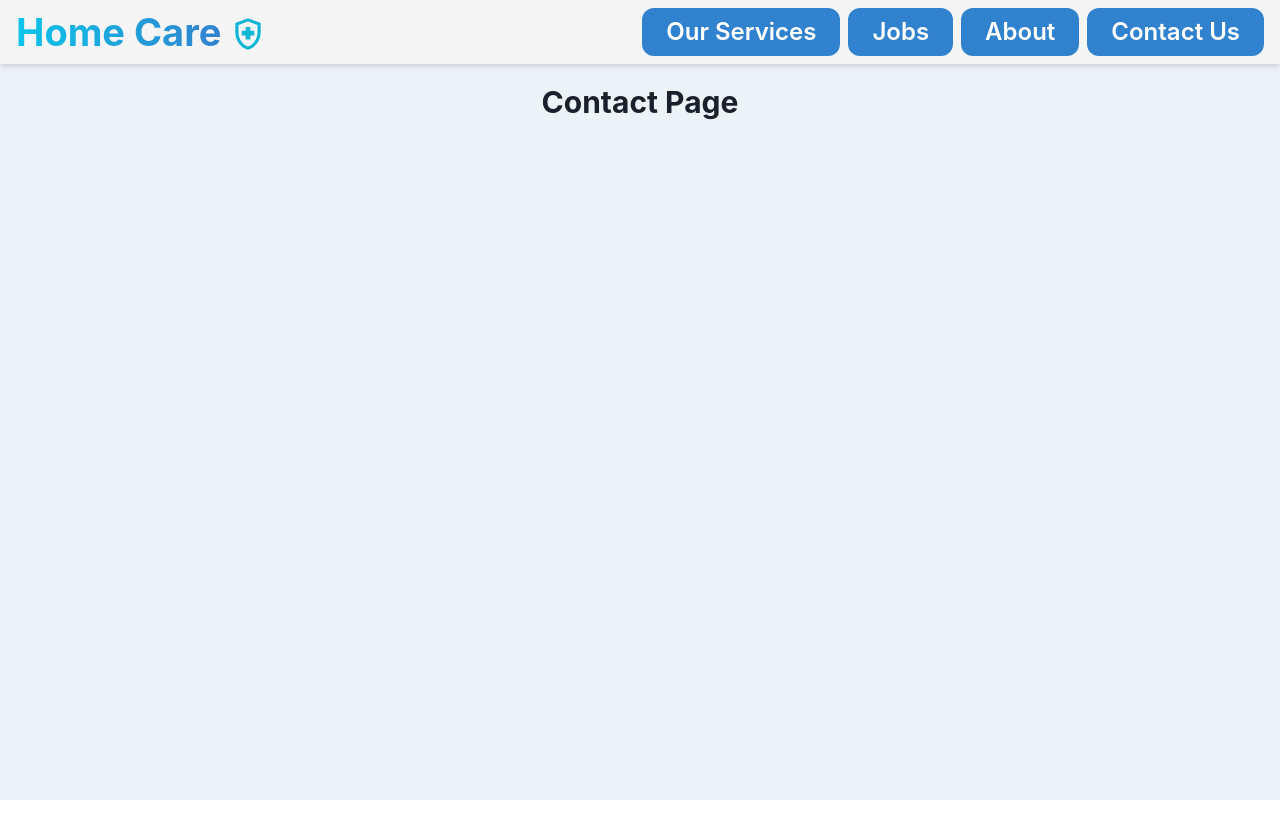
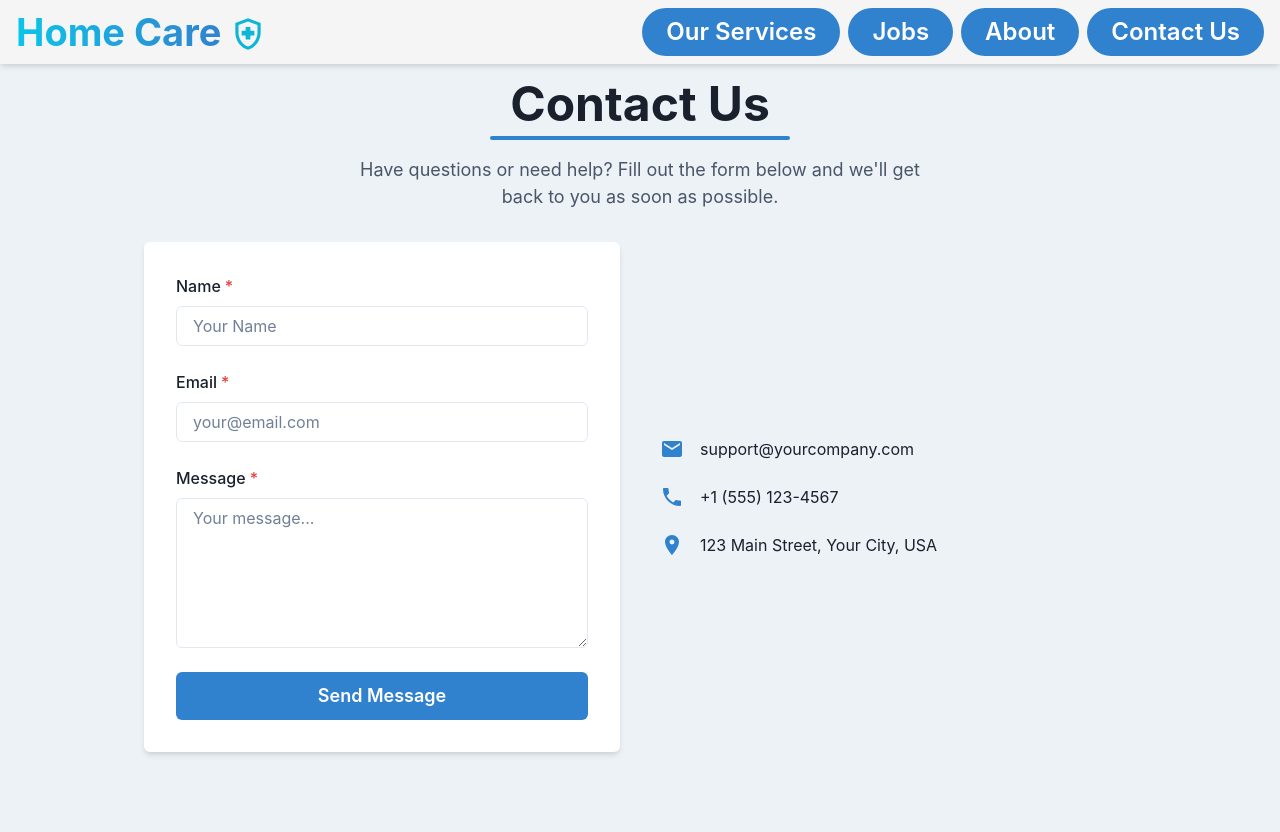
Before and after one commit to ztfaili/Home_Care_Site, a React (Vite) app in the folder frontend/: page /contact in a window 1280 px wide. Before the commit the page ends 800 px from the top, so only its background shows below. Built offline with nearby package versions, Linux system fonts and the light colour scheme.

Commit message:
Rounded navbar button and filled in contact page.

```diff
--- /dev/null
+++ b/frontend/src/components/LineAnimation.jsx
@@ -0,0 +1,12 @@
+import { keyframes } from "@emotion/react";
+
+export const growLine = keyframes`
+  from {
+    transform: scaleX(0);
+    transform-origin: left;
+  }
+  to {
+    transform: scaleX(1);
+    transform-origin: left;
+  }
+`;
--- a/frontend/src/components/Navbar.jsx
+++ b/frontend/src/components/Navbar.jsx
@@ -44,22 +44,22 @@ const Navbar = () => {
 
           <HStack spacing={2} alignItems={"center"}>
             <Link to={"/services"}>
-              <Button size={"lg"} colorScheme={"blue"} fontSize={"24"} rounded={"xl"}>
+              <Button size={"lg"} colorScheme={"blue"} fontSize={"24"} rounded={"full"}>
                 Our Services
               </Button>
             </Link>
             <Link to={"/jobs"}>
-              <Button size={"lg"} colorScheme={"blue"} fontSize={"24"} rounded={"xl"}>
+              <Button size={"lg"} colorScheme={"blue"} fontSize={"24"} rounded={"full"}>
                 Jobs
               </Button>
             </Link>
             <Link to={"/about"}>
-              <Button size={"lg"} colorScheme={"blue"} fontSize={"24"} rounded={"xl"}>
+              <Button size={"lg"} colorScheme={"blue"} fontSize={"24"} rounded={"full"}>
                 About
               </Button>
             </Link>
             <Link to={"/contact"}>
-              <Button size={"lg"} colorScheme={"blue"} fontSize={"24"} rounded={"xl"}>
+              <Button size={"lg"} colorScheme={"blue"} fontSize={"24"} rounded={"full"}>
                 Contact Us
               </Button>
             </Link>
--- a/frontend/src/pages/About.jsx
+++ b/frontend/src/pages/About.jsx
@@ -1,18 +1,8 @@
 import { Container, VStack, Text, Box, Heading, HStack, Card, CardHeader, CardBody, CardFooter, Image, Center, SimpleGrid, Divider } from "@chakra-ui/react"
-import { keyframes } from "@emotion/react";
 import { FaSquareInstagram } from "react-icons/fa6";
 import { FaTwitter, FaFacebook } from "react-icons/fa";
+import { growLine } from "../components/LineAnimation";
 
-const growLine = keyframes`
-  from {
-    transform: scaleX(0);
-    transform-origin: left;
-  }
-  to {
-    transform: scaleX(1);
-    transform-origin: left;
-  }
-`;
 
 const staffMembers = [
     {
@@ -55,6 +45,7 @@ const About = () => {
                     height="4px"
                     width="120%"
                     bg="blue.500"
+                    borderRadius={"30px 30px 30px 30px"}
                     transformOrigin="left"
                     animation={`${growLine} 2s ease-out forwards`}
                 />
--- a/frontend/src/pages/Contact.jsx
+++ b/frontend/src/pages/Contact.jsx
@@ -1,19 +1,81 @@
-import { Container, VStack, Text } from "@chakra-ui/react"
+import {Container, Box, Heading, Text, VStack, Input, Textarea, Button, FormControl, FormLabel, SimpleGrid, Icon, HStack, useColorModeValue } from "@chakra-ui/react";
+import { MdEmail, MdPhone, MdLocationOn } from "react-icons/md";
+import { growLine } from "../components/LineAnimation";
 
 const Contact = () => {
+  const inputBg = useColorModeValue("white", "gray.700");
+
   return (
-    <Container maxW="container.md" py={20}>
-        <VStack spacing={8}>
-            <Text
-                fontSize={"30"}
-                fontWeight={"bold"}
-                textAlign={"center"}
-            >
-                Contact Page
-            </Text>
-        </VStack>
+    <Container maxW="container.lg" py={20}>
+      <VStack spacing={8} textAlign="center">
+        <Box>
+          <Heading size="2xl" mb={2}>
+            Contact Us
+          </Heading>
+          <Box
+            height="4px"
+            width="300px"
+            bg="blue.500"
+            mx="auto"
+            borderRadius="30px 30px 30px 30px"
+            mb={4}
+            transformOrigin="left"
+            animation={`${growLine} 1.5s ease-out forwards`}
+          />
+          <Text fontSize="lg" maxW="xl" mx="auto" color="gray.600">
+            Have questions or need help? Fill out the form below and we'll get
+            back to you as soon as possible.
+          </Text>
+        </Box>
+
+        <SimpleGrid columns={{ base: 1, md: 2 }} spacing={10} w="full">
+          {/* Contact Form */}
+          <Box
+            as="form"
+            bg={inputBg}
+            p={8}
+            borderRadius="md"
+            boxShadow="md"
+            w="full"
+          >
+            <VStack spacing={6}>
+              <FormControl isRequired>
+                <FormLabel>Name</FormLabel>
+                <Input placeholder="Your Name" />
+              </FormControl>
+              <FormControl isRequired>
+                <FormLabel>Email</FormLabel>
+                <Input type="email" placeholder="your@email.com" />
+              </FormControl>
+              <FormControl isRequired>
+                <FormLabel>Message</FormLabel>
+                <Textarea placeholder="Your message..." rows={6} />
+              </FormControl>
+              <Button colorScheme="blue" size="lg" w="full">
+                Send Message
+              </Button>
+            </VStack>
+          </Box>
+
+          {/* Contact Info */}
+          <VStack spacing={6} align="start" justify="center">
+            <HStack spacing={4}>
+              <Icon as={MdEmail} w={6} h={6} color="blue.500" />
+              <Text fontSize="md">support@yourcompany.com</Text>
+            </HStack>
+            <HStack spacing={4}>
+              <Icon as={MdPhone} w={6} h={6} color="blue.500" />
+              <Text fontSize="md">+1 (555) 123-4567</Text>
+            </HStack>
+            <HStack spacing={4}>
+              <Icon as={MdLocationOn} w={6} h={6} color="blue.500" />
+              <Text fontSize="md">123 Main Street, Your City, USA</Text>
+            </HStack>
+          </VStack>
+        </SimpleGrid>
+      </VStack>
     </Container>
-  )
-}
+  );
+};
 
-export default Contact
+export default Contact;
```
